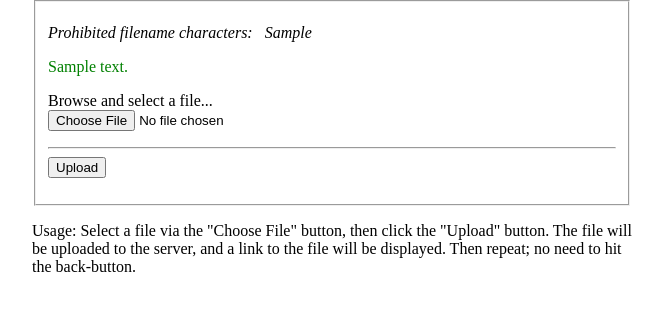
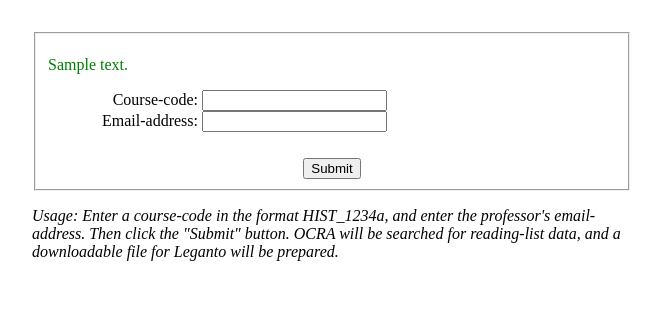
Before and after one commit to Brown-University-Library/ocra_lookup_project, a Django app: template ocra_lookup_app/templates/find.html in a window 1280 px wide. Shown: the part 26-337 px from the top of the page, without its empty margins (308-970 px from the left). Run offline with Django 4.2, Linux system fonts and the light colour scheme; the template is opened without the code that fills it: most values are stand-ins (such as "Sample title", 1, 10 or a date in 2020); parts of the project's set-up code (start-up, migrations or seed data) failed here and were passed over; some libraries are stand-ins or nearby versions.

Commit message:
updates 'find' form.

```diff
--- a/ocra_lookup_app/templates/find.html
+++ b/ocra_lookup_app/templates/find.html
@@ -7,14 +7,9 @@
 {% endblock header %}
 
 {% block content %}
-    <div
-        id="formbox"
-        style="width: 600px; margin: auto;"
-        >
+
+<div id="formbox" style="width: 600px; margin: auto; padding-top: 2em;">
     <fieldset name="Single File Upload">
-            <div id="prohibited_characters">
-                <p id="prohibited_paragraph"><em>Prohibited filename characters: &nbsp {{ prohibited_characters }}</em></p>
-            </div>
         {% if error_message %}
             <p style="color: red;">Unsuccessful,<br/>{{ error_message }}</p>
         {% endif %}
@@ -24,27 +19,27 @@
             <p style="color: green;">{{ success_message }}</p>
             {% endautoescape %}
         {% endif %}
-            <!-- <form method="post" action="/uploader/" enctype="multipart/form-data"> -->
-            <form method="post" action="{{ uploader_url }}" enctype="multipart/form-data">
-                {% csrf_token %}
-                <dl>
-                    <p>
-                        <!-- <label>Browse and select a file</label>&nbsp;&nbsp; -->
-                        <label>Browse and select a file...</label>
-                        </br>
-                        <input type="file" name="file" autocomplete="off" required>
-                    </p>
-                </dl>
-                <p>
-                    <hr>
-                    <input type="submit" value="Upload">
-                </p>
+        <form action="/submit" method="post">
+            <!-- Course-code Field -->
+            <label for="courseCode" style="text-align: right; display: inline-block; width: 150px;">Course-code:</label>
+            <input type="text" id="courseCode" name="courseCode" style="text-align: left; display: inline-block;">
+            <br>
+
+            <!-- Email-address Field -->
+            <label for="emailAddress" style="text-align: right; display: inline-block; width: 150px;">Email-address:</label>
+            <input type="email" id="emailAddress" name="emailAddress" style="text-align: left; display: inline-block;">
+            <br>
+
+            <!-- Submit Button -->
+            <input type="submit" value="Submit" style="display: block; margin: 2em auto 0;">
         </form>
     </fieldset>
-        <p id="usage">
-            Usage: Select a file via the "Choose File" button, then click the "Upload" button.
-            The file will be uploaded to the server, and a link to the file will be displayed.
-            Then repeat; no need to hit the back-button.
+    <p id="usage" style="font-style: italic;">
+            Usage: Enter a course-code in the format HIST_1234a, and enter the professor's email-address.
+            Then click the "Submit" button.
+            OCRA will be searched for reading-list data, and a downloadable file for Leganto will be prepared.
     </p>
 </div>
+
+
 {% endblock content %}
```
Lines whose indentation alone changed are shown as unchanged.
